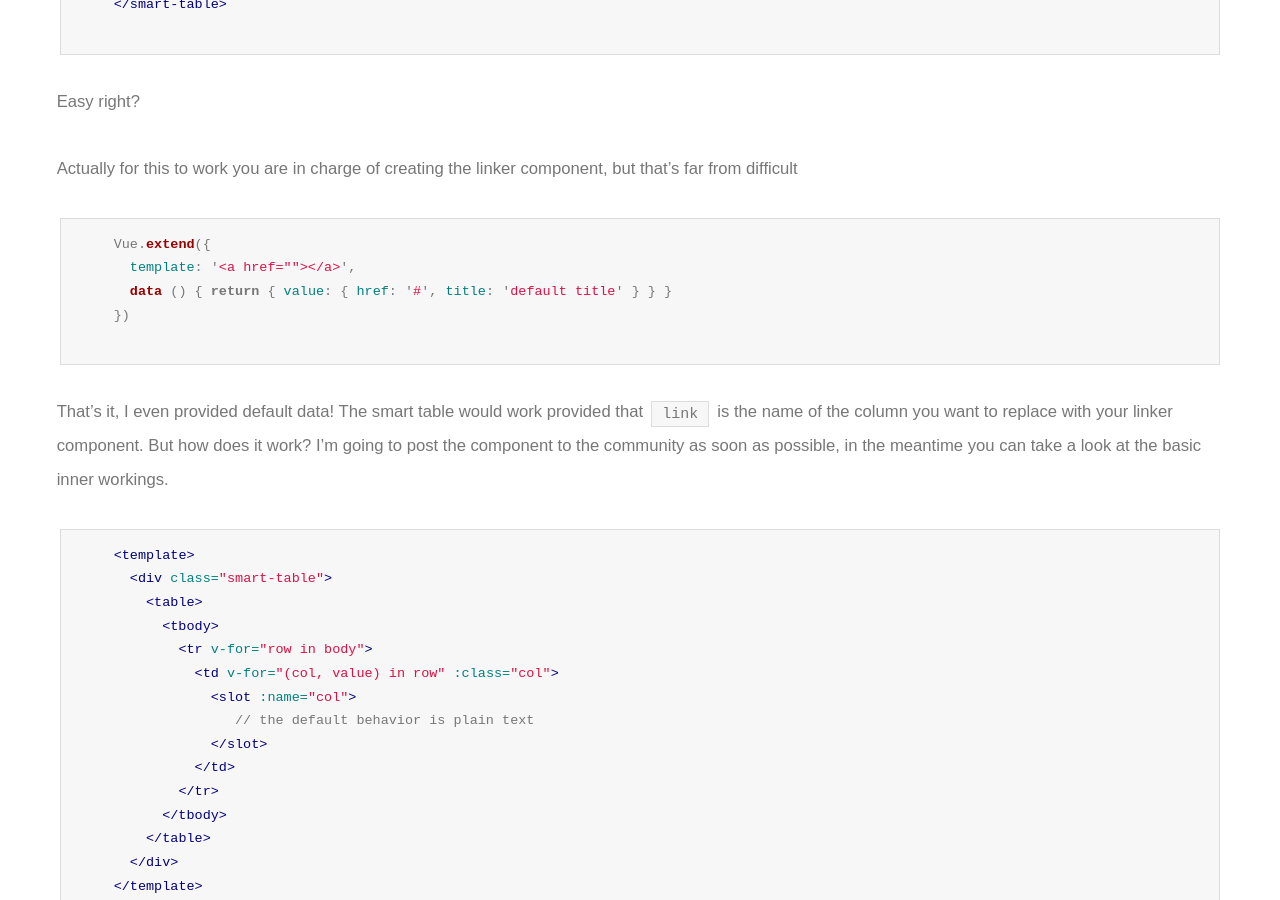
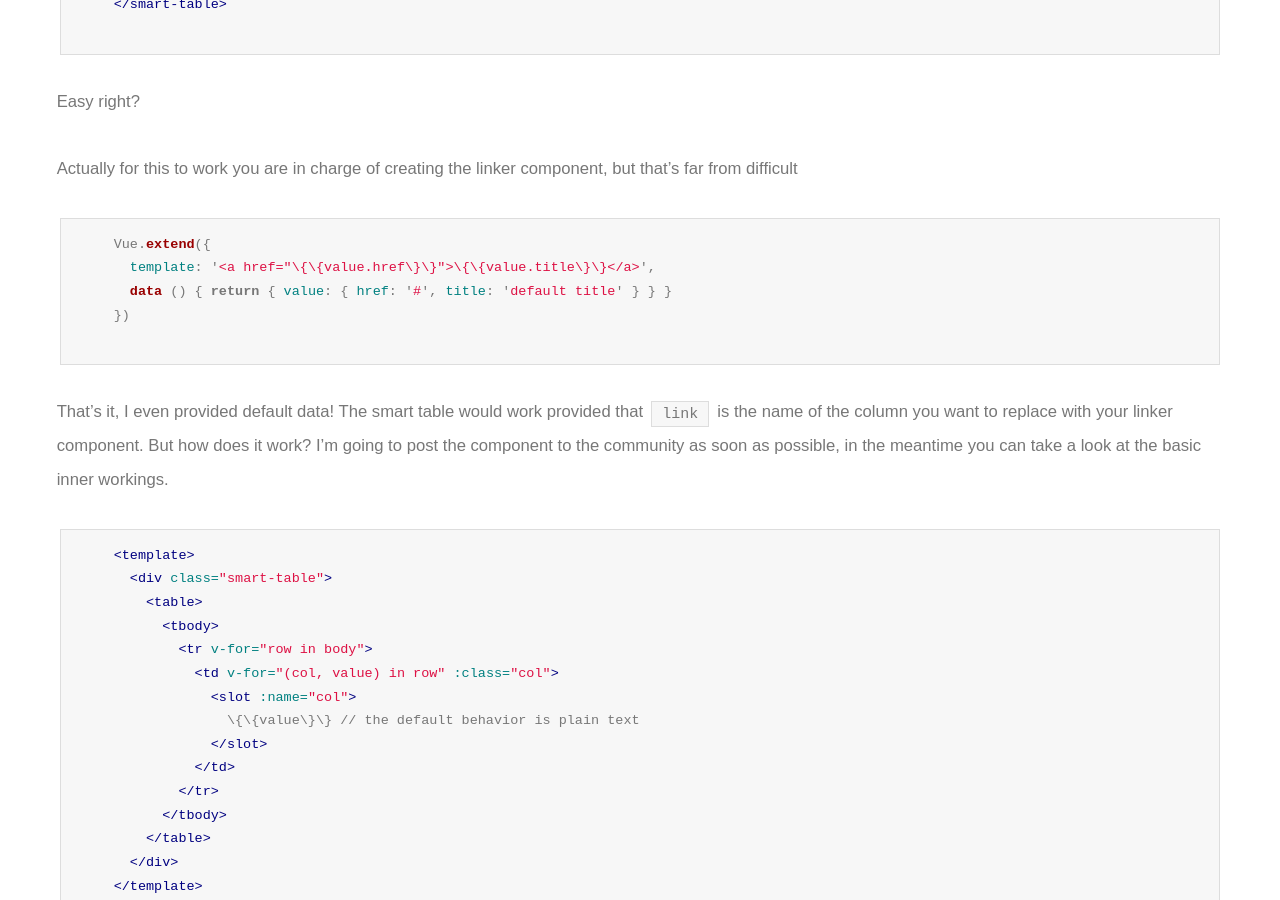
Before and after one commit to gurghet/gurghet.github.io, a Jekyll site: the page built from _posts/2016-02-21-vue-js-smart-table-component.md, in a window 1280 px wide and 900 px high, scrolled down 1147 px. Built offline with Jekyll 4.4.1, drawn with Linux system fonts in a browser that asks for light colours; nearby versions of some CDN libraries.

Commit message:
escaped curly braces

```diff
--- a/_posts/2016-02-21-vue-js-smart-table-component.md
+++ b/_posts/2016-02-21-vue-js-smart-table-component.md
@@ -31,7 +31,7 @@ Actually for this to work you are in charge of creating the linker component, bu
 
     {% highlight javascript %}
     Vue.extend({
-      template: '<a href="{{value.href}}">{{value.title}}</a>',
+      template: '<a href="\{\{value.href\}\}">\{\{value.title\}\}</a>',
       data () { return { value: { href: '#', title: 'default title' } } }
     })
     {% endhighlight %}
@@ -46,7 +46,7 @@ That's it, I even provided default data! The smart table would work provided tha
             <tr v-for="row in body">
               <td v-for="(col, value) in row" :class="col">
                 <slot :name="col">
-                  {{value}} // the default behavior is plain text
+                  \{\{value\}\} // the default behavior is plain text
                 </slot>
               </td>
             </tr>
```
